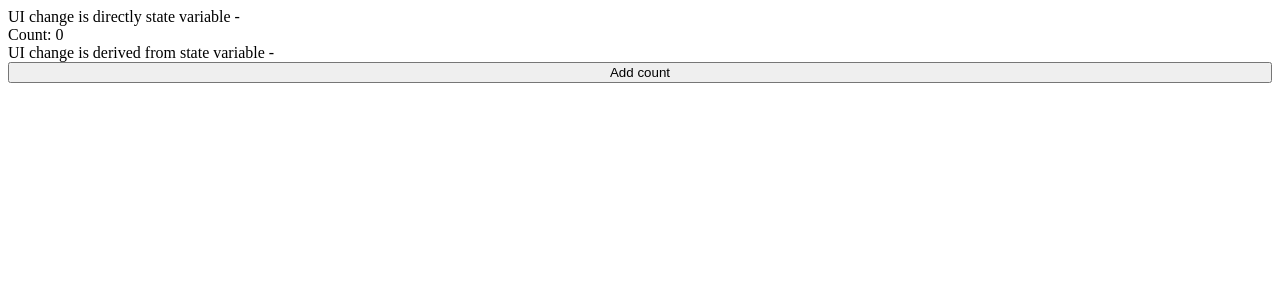
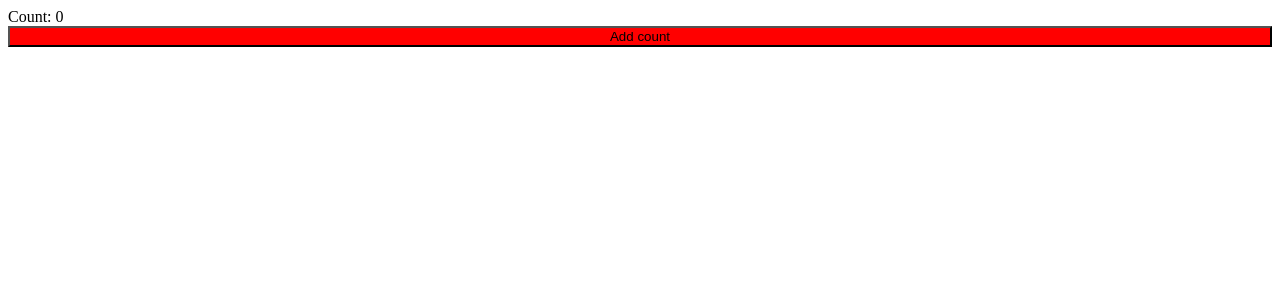
Before and after one commit to maurusrv/vank-app, a React (Vite) app: page / in a window 1280 px wide. Shown: the top 300 px of the page. Built offline with nearby package versions, Linux system fonts and the light colour scheme.

Commit message:
Hooks Part 2

```diff
--- a/src/components/FunctionalComponent.jsx
+++ b/src/components/FunctionalComponent.jsx
@@ -1,26 +1,38 @@
-import { useState } from 'react'
+import { useState, useEffect } from 'react'
 
-const FunctionalComponent = (props) => {
-  // const { name, onClick } = props
+const FunctionalComponent = () => {
 
   console.log('FunctionalComponent is called.')
 
+  // const [click, setClick] = useState(0)
   const [count, setCount] = useState(0)
 
+  const [colorIndex, setColorIndex] = useState(0)
+  const colors = ['red', 'orange', 'yellow', 'green', 'blue', 'indigo', 'violet']
+
+  // useEffect(() => {
+  //   console.log('Hello, Hooks!')
+  // })
+
+  // Side-effect Trigger of State Change
+  useEffect(() => {
+    setColorIndex(count % 7)
+  }, [count])
+
+  // Event-Handler => Direct Trigger of State Change
   const onAddCount = () => {
-    setCount(count + 1)
+    // setClick(click + 1)
+    // setTimeout(() => { // this simulates expensive process
+      // setCount(count + 1)
+      setCount((prevCount) => prevCount + 1)
+    // }, 5000)
   }
 
   return (
     <div style={{ display: 'flex', flexDirection: 'column'}}>
-      <span>UI change is directly state variable - </span>
+      {/* <span>Clicks: {click}</span> */}
       <span>Count: {count}</span>
-      <span>UI change is derived from state variable - </span>
-      {count === 5 && (
-        <span>Only show this message if count is 5</span>
-      )}
-
-      <button onClick={onAddCount}>Add count</button>
+      <button style={{ backgroundColor: colors[colorIndex] }} onClick={onAddCount}>Add count</button>
     </div>
   )
 }
```
